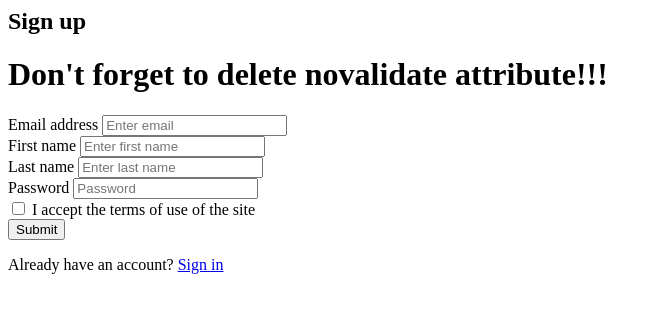
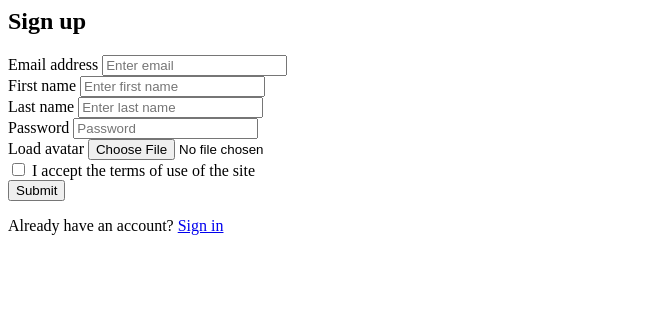
Before and after one commit to plutonio00/auth_test_task, a PHP site: page /auth/registration in a window 1280 px wide. Shown: the top 313 px of the page, without its empty margins (0-660 px from the left). Run offline with PHP 8.4, Linux system fonts and the light colour scheme.

Commit message:
auth: delete temporary code, add checks

```diff
--- a/src/model/User.php
+++ b/src/model/User.php
@@ -121,7 +121,7 @@ class User
                 $credentials['last_name'],
             ]);
 
-            if (is_numeric($userId)) {
+            if (is_numeric($userId) && $userId > 0) {
                 $_SESSION['user'] = [
                     $credentials['email'],
                     $hashPass,
--- a/templates/auth/login.php
+++ b/templates/auth/login.php
@@ -1,8 +1,7 @@
 <div class="row login-form-container justify-content-center">
     <div class="col-lg-4 border p-4">
         <h2 class="mb-4">Sign in</h2>
-        <h1>Don't forget to delete novalidate attribute!!!</h1>
-        <form class="js-auth-form" action="/auth/login" method="post" novalidate>
+        <form class="js-auth-form" action="/auth/login" method="post">
             <div class="form-group">
                 <label for="email">Email address</label>
                 <input type="email" class="js-input form-control" id="email" name="email" placeholder="Enter email" required>
--- a/templates/auth/registration.php
+++ b/templates/auth/registration.php
@@ -1,8 +1,7 @@
 <div class="row login-form-container justify-content-center">
     <div class="col-lg-4 border p-4">
         <h2 class="mb-4">Sign up</h2>
-        <h1>Don't forget to delete novalidate attribute!!!</h1>
-        <form class="js-auth-form" action="/auth/registration" method="post" novalidate>
+        <form class="js-auth-form" action="/auth/registration" method="post">
             <div class="form-group">
                 <label for="email">Email address</label>
                 <input type="email" class="js-input form-control" id="email" name="email" placeholder="Enter email" required>
@@ -26,6 +25,11 @@
             </div>
 
             <div class="form-group">
+                <label for="avatar">Load avatar</label>
+                <input type="file" class="form-control-file" id="avatar">
+            </div>
+
+            <div class="form-group">
                 <div class="form-check">
                     <input type="checkbox" class="js-input form-check-input" id="agree_terms" name="agree_terms">
                     <label class="form-check-label" for="agree_terms">I accept the terms of use of the site</label>
```
Also changed, not shown: src/controller/AbstractController.php (+9 -0 lines), src/controller/AuthController.php (+9 -9 lines).
